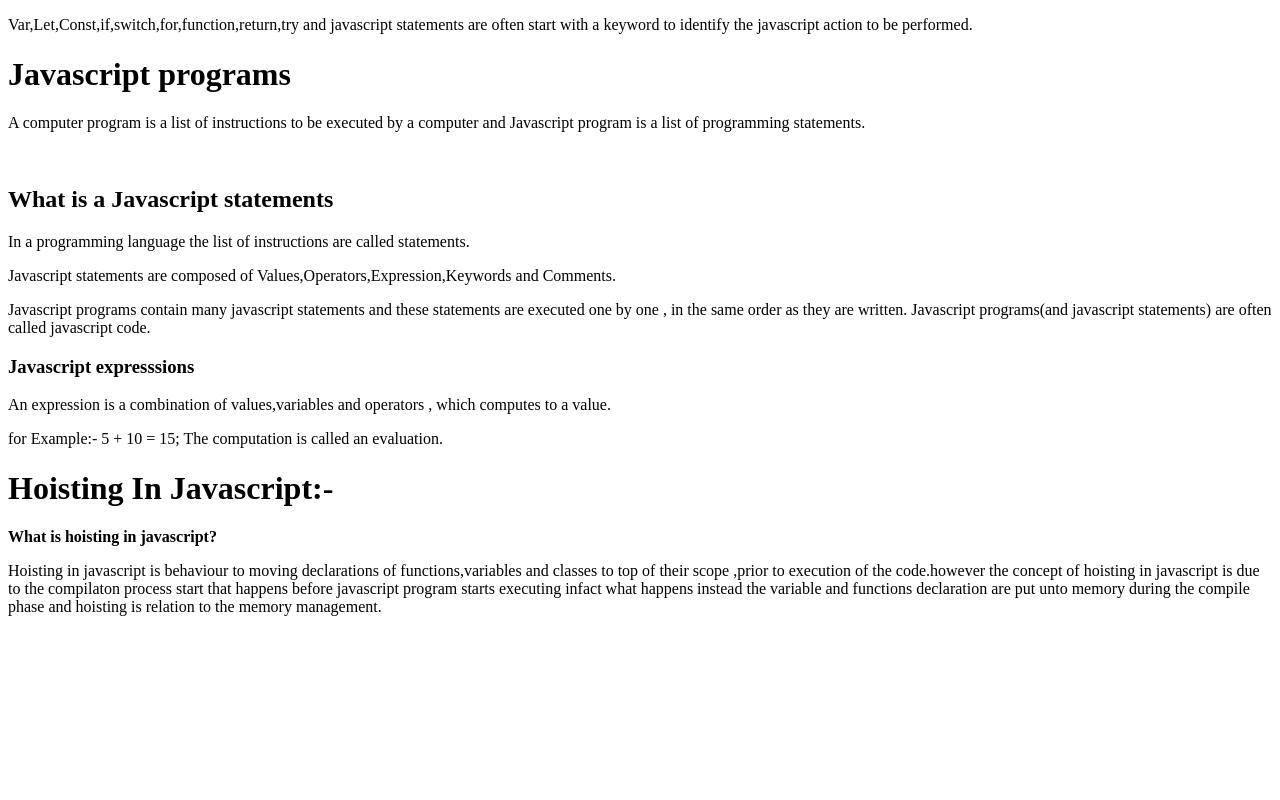
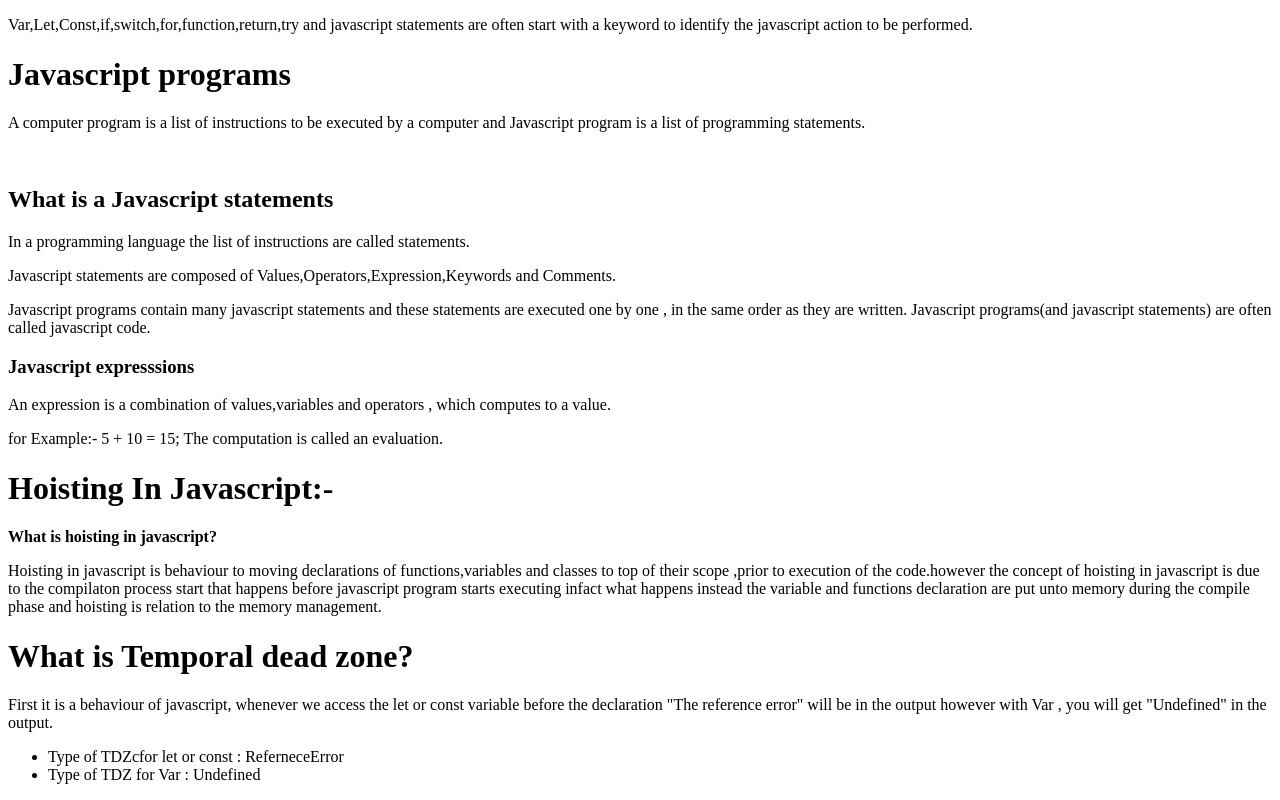
Before and after one commit to yash-ad/Basics-Of-Javascript, a plain HTML site: page index.html in a window 1280 px wide. Shown: the part 1203-2003 px from the top of the page. Before the commit the page ends 1835 px from the top, so only its background shows below. Drawn offline with Linux system fonts and the light colour scheme.

Commit message:
Temproal dead zone

```diff
--- a/index.html
+++ b/index.html
@@ -143,6 +143,20 @@ The computation is called an evaluation.
 </p>
 
 
+<h1>What is Temporal dead zone?</h1>
+<p>First it is a behaviour of javascript, whenever we access the let or const variable before the declaration "The reference error" will be in the output however with Var , you will get "Undefined" in the output.
+
+<ul>
+  <li>Type of TDZcfor let or const : ReferneceError </li>
+  <li>Type of TDZ for Var : Undefined </li>
+
+
+</ul>
+
+
+</p>
+
+
 
 
 
```
